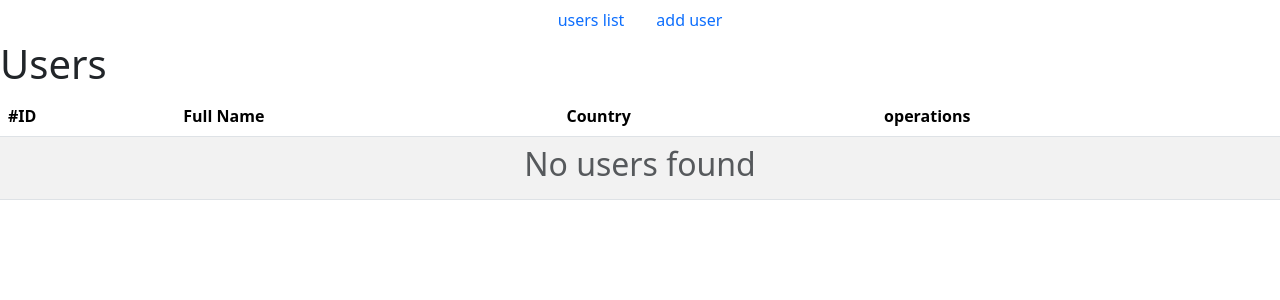
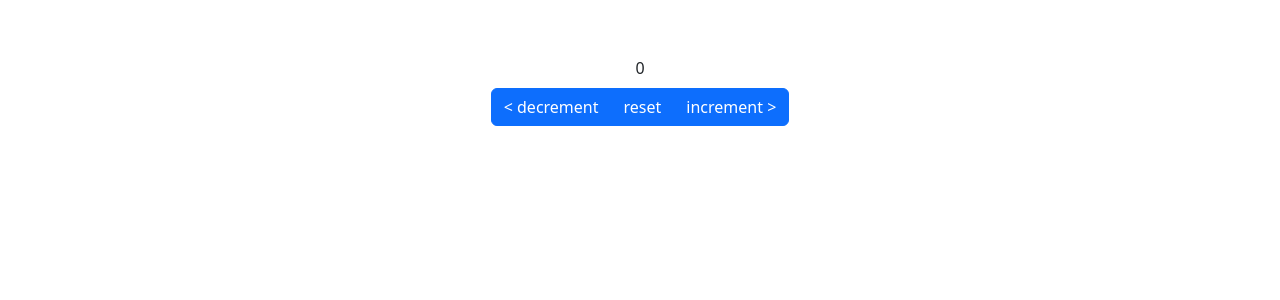
Before and after one commit to Eljamaaouy-ayman/learn-react, a React (Create React App) app: page / in a window 1280 px wide. Shown: the top 300 px of the page. Built offline with nearby package versions, Linux system fonts and the light colour scheme.

Commit message:
redux learned

```diff
--- /dev/null
+++ b/src/Redux/Reducers/Counter.jsx
@@ -0,0 +1,47 @@
+import React from 'react'
+import { connect } from 'react-redux'
+import { COUNTER_DECREMENT, COUNTER_INCREMENT, COUNTER_RESET } from './CounterReducer'
+
+function Counter({counter, onIncrement, onDecrement, Reset}) {
+
+    const increment = () => onIncrement()
+    const decrement = () => onDecrement()
+    const reset = () => Reset(3)
+  return (
+    <div className='my-5'>
+        <div className="text-center my-2">
+            {console.log("the counter : " + counter)}
+        {counter}
+        <span className='badge badge-primary'></span>
+        </div>
+        <div className='btn-group align-center' role='group' aria-label='Basic example'>
+            <button className="btn btn-primary" type='button' onClick={decrement}>&lt; decrement </button>
+            <button className="btn btn-primary" type='button' onClick={reset}> reset </button>
+            <button className="btn btn-primary" type='button' onClick={increment}> increment &gt;</button>
+        </div>
+    </div>
+  )
+}
+
+const CounterStore = connect(
+    (state) => ({
+        counter : state.value
+    }),
+    dispatch => ({
+        onIncrement: value => dispatch ({
+            type : COUNTER_INCREMENT,
+            payload : value
+        }),
+        onDecrement: value => dispatch ({
+            type : COUNTER_DECREMENT,
+            payload : value
+        }),
+        Reset: value => dispatch ({
+            type : COUNTER_RESET,
+            payload : {value}
+        })
+    })
+)(Counter)
+
+
+export default CounterStore
--- /dev/null
+++ b/src/Redux/Reducers/CounterReducer.jsx
@@ -0,0 +1,14 @@
+export const COUNTER_INCREMENT = 'counter/increment'
+export const COUNTER_DECREMENT = 'counter/decrement'
+export const COUNTER_RESET = 'counter/reset'
+
+export const CounterReducer = (state = {value: 0}, action) => {
+    console.log( "action" + action.payload)
+    switch(action.type){
+        case 'counter/increment' : return {value : state.value + 1}
+        case 'counter/decrement' : return {value : state.value - 1}
+        case 'counter/reset' : return {value : action.payload.value}
+        default :
+            return state
+    }
+}
--- /dev/null
+++ b/src/Redux/store/index.js
@@ -0,0 +1,8 @@
+import { createStore } from "redux";
+import { CounterReducer } from "./../Reducers/CounterReducer";
+
+const store = createStore(CounterReducer, window.__REDUX_DEVTOOLS_EXTENSION__ && window.__REDUX_DEVTOOLS_EXTENSION__())
+store.subscribe(() => {
+    console.log(store.getState().value)
+})
+export default store
--- a/src/index.js
+++ b/src/index.js
@@ -14,11 +14,15 @@ import Form from './Formss/Form';
 import ProductList from './tps/store/productList';
 // import Page from './LanguageSwitcher/Page';
 // import FormValidationBeginner from './tps/FormValidation/FormValidationBeginner';
-import CarList from './Car/CarList'
-import Maths from './UseMemo/Maths';
-import UsersApp from './tps/Users/UsersApp';
+// import CarList from './Car/CarList'
+// import Maths from './UseMemo/Maths';
+// import UsersApp from './tps/Users/UsersApp';
 // import FormValidation from './tps/FormValidation/FormValidation';
 // import App from './Router/App';
+import Counter from './Redux/Reducers/Counter';
+import CounterStore from './Redux/Reducers/Counter';
+import { Provider } from 'react-redux';
+import store from './Redux/store';
 
 const root = ReactDOM.createRoot(document.getElementById('root'));
 // const fruitsArray = [
@@ -30,7 +34,13 @@ const root = ReactDOM.createRoot(document.getElementById('root'));
 //   'water melon'
 // ]
 root.render(
-    <UsersApp />
+    <>
+    <Provider store={store}>
+        <div className='container justify-content-center align-items-center d-flex'>
+            <CounterStore></CounterStore>
+        </div>
+    </Provider>
+    </>
 );
 
 // If you want to start measuring performance in your app, pass a function
```
Also changed, not shown: src/Redux/example.jsx (added, +12 -0 lines).
